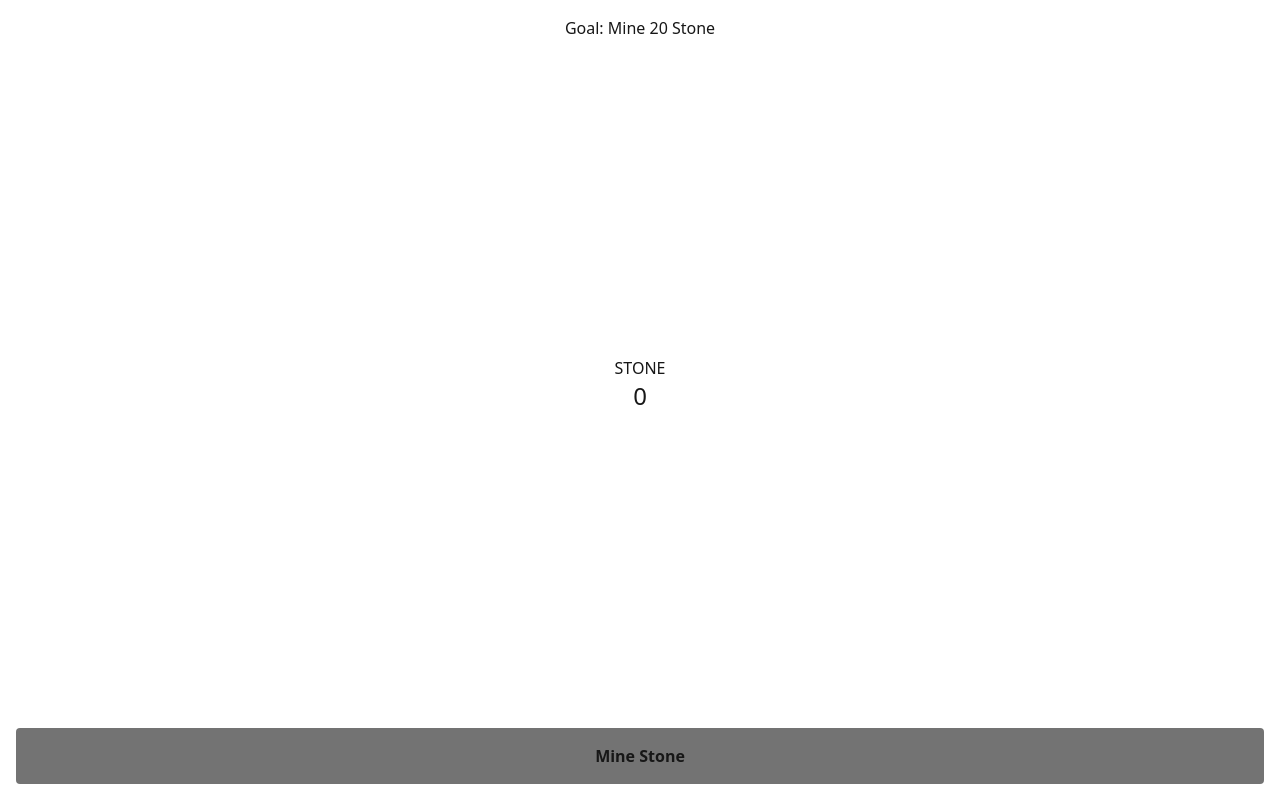
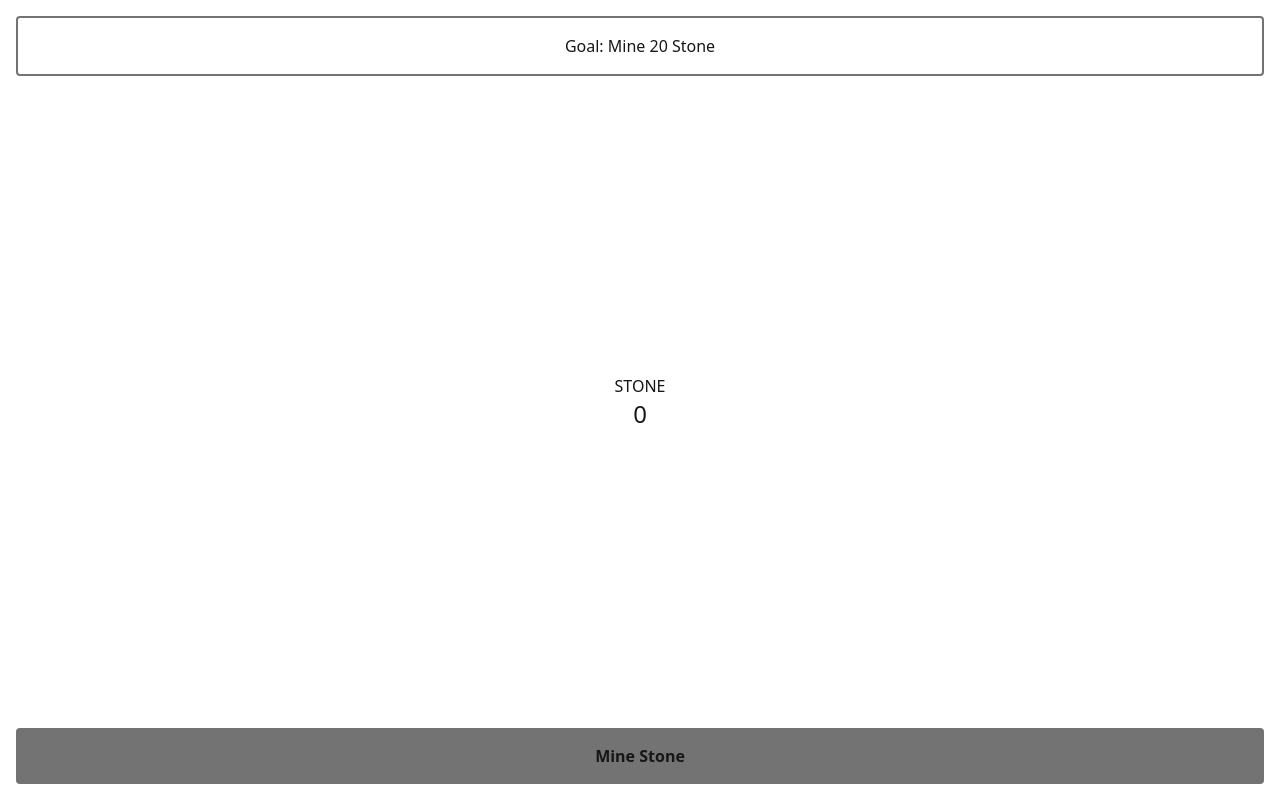
Before and after one commit to tylerschloesser/sim-v6, a React (Vite) app in the folder packages/app/: page / in a window 1280 px wide. Built offline with nearby package versions, Linux system fonts and the light colour scheme.

Commit message:
update transform

```diff
--- a/packages/app/src/app.tsx
+++ b/packages/app/src/app.tsx
@@ -14,7 +14,17 @@ export function App() {
         <span className="uppercase">Stone</span>
         <span className="text-2xl">{count}</span>
       </span>
-      <div className="text-center">Goal: Mine 20 Stone</div>
+      <div className="text-center border-2 rounded border-neutral-500 p-4 relative">
+        <span
+          className="absolute left-0 top-0 bottom-0 right-0 bg-green-900 origin-top-left transition-transform"
+          style={{
+            transform: `scaleX(${Math.min(count / 20, 1)})`,
+          }}
+        ></span>
+        <span className="relative">
+          Goal: Mine 20 Stone
+        </span>
+      </div>
     </div>
   )
 }
```
